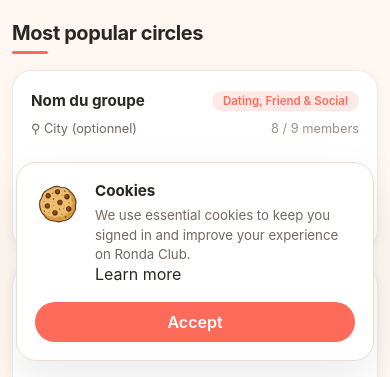
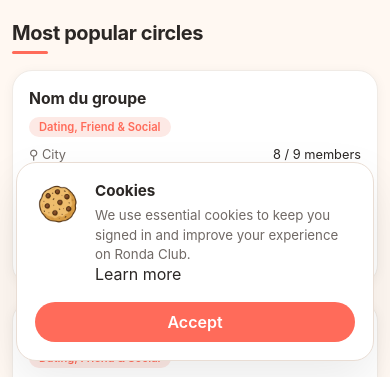
Before and after one commit to Cashadom/ronda-circle, a Next.js app: page / in a window 390 px wide. Shown: the part 467-844 px from the top of the page. Built offline with nearby package versions, Linux system fonts and the light colour scheme; no server answers; the database is empty.

Commit message:
Add Weekly Moments, circle gallery and mobile improvements

```diff
--- a/components/circles/CircleCard.css
+++ b/components/circles/CircleCard.css
@@ -10,6 +10,7 @@
   justify-content: space-between;
   min-height: 220px;
   transition: transform 0.18s ease, box-shadow 0.18s ease;
+  overflow: hidden;
 }
 
 .circle-card:hover {
@@ -23,7 +24,6 @@
   gap: 10px;
 }
 
-/* ─── Ligne titre + badge thème ───────────────────────────────── */
 .card-row-top {
   display: flex;
   align-items: flex-start;
@@ -37,6 +37,7 @@
   font-size: 1.05rem;
   color: #2B2725;
   line-height: 1.25;
+  margin: 0;
 }
 
 .card-category {
@@ -51,7 +52,6 @@
   white-space: nowrap;
 }
 
-/* ─── Ligne ville + membres ──────────────────────────────────── */
 .card-row-meta {
   display: flex;
   align-items: center;
@@ -63,17 +63,19 @@
   font-family: Inter, sans-serif;
   font-size: 0.88rem;
   color: #706965;
+  min-width: 0;
+  overflow: hidden;
+  text-overflow: ellipsis;
   white-space: nowrap;
 }
 
 .card-members {
   font-family: Inter, sans-serif;
   font-size: 0.85rem;
-  color: #9A918B;
+  color: #2B2725;
   white-space: nowrap;
 }
 
-/* ─── Description ────────────────────────────────────────────── */
 .card-description {
   font-family: Inter, sans-serif;
   font-size: 0.9rem;
@@ -82,22 +84,21 @@
   margin: 2px 0 0;
 }
 
-/* ─── Footer : créateur + strip + bouton Join ────────────────── */
 .card-footer {
-  display: flex;
+  display: grid;
+  grid-template-columns: auto minmax(0, 1fr) auto;
   align-items: center;
-  gap: 10px;
+  gap: 12px;
   margin-top: 18px;
   padding-top: 16px;
   border-top: 1px solid #F0EBE6;
-  flex-wrap: nowrap;
 }
 
 .card-creator {
   display: flex;
   align-items: center;
   gap: 8px;
-  flex-shrink: 0;
+  min-width: 0;
 }
 
 .creator-avatar {
@@ -121,38 +122,32 @@
   font-size: 0.82rem;
   color: #9A918B;
   white-space: nowrap;
+  overflow: hidden;
+  text-overflow: ellipsis;
 }
 
-/* ─── Moment Strip ───────────────────────────────────────────── */
 .moment-strip {
   display: flex;
   align-items: center;
-  flex: 1;
-  /* chevauchement : chaque image sauf la première est décalée à gauche */
+  min-width: 0;
+  overflow: hidden;
 }
 
 .moment-thumb {
   width: 36px;
   height: 36px;
-  border-radius: 8px;
+  border-radius: 9px;
   object-fit: cover;
   border: 2px solid #FFFFFF;
-  flex-shrink: 0;
-  /* chevauchement : toutes les thumbs sauf la première tirent à gauche */
+  flex: 0 0 36px;
   margin-left: -8px;
-  transition: transform 0.15s ease;
 }
 
 .moment-thumb:first-child {
   margin-left: 0;
 }
 
-.moment-strip:hover .moment-thumb {
-  margin-left: -4px;
-}
-
 .btn-join {
-  flex-shrink: 0;
   font-family: Inter, sans-serif;
   font-weight: 600;
   font-size: 0.85rem;
@@ -162,23 +157,32 @@
   border-radius: 999px;
   text-decoration: none;
   transition: background 0.18s ease;
-  display: inline-block;
-  margin-left: auto;
+  text-align: center;
+  white-space: nowrap;
 }
 
 .btn-join:hover {
   background: #F45542;
 }
 
-/* ─── Responsive ──────────────────────────────────────────────────────────── */
 @media (max-width: 640px) {
   .circle-card {
-    padding: 20px 18px;
+    padding: 18px 16px;
     min-height: 180px;
   }
 
+  .card-row-top {
+    flex-direction: column;
+    gap: 8px;
+  }
+
+  .card-row-meta {
+    align-items: flex-start;
+    gap: 8px;
+  }
+
   .card-title {
-    font-size: 0.95rem;
+    font-size: 0.98rem;
   }
 
   .card-description,
@@ -189,18 +193,36 @@
   }
 
   .card-category {
-    font-size: 0.72rem;
-    padding: 3px 11px;
+    font-size: 0.7rem;
+    padding: 3px 10px;
+  }
+
+  .card-footer {
+    grid-template-columns: 1fr;
+    gap: 10px;
+  }
+
+  .card-creator {
+    width: 100%;
+  }
+
+  .moment-strip {
+    width: 100%;
+    overflow-x: auto;
+    padding: 2px 0;
   }
 
   .moment-thumb {
-    width: 30px;
-    height: 30px;
-    margin-left: -6px;
+    width: 34px;
+    height: 34px;
+    flex-basis: 34px;
+    margin-left: 0;
+    margin-right: 6px;
   }
 
   .btn-join {
-    padding: 7px 16px;
+    width: 100%;
+    padding: 9px 16px;
     font-size: 0.8rem;
   }
 }
--- a/components/circles/CircleCard.jsx
+++ b/components/circles/CircleCard.jsx
@@ -19,7 +19,7 @@ export default function CircleCard({ circle }) {
         </div>
 
         <div className="card-row-meta">
-          <span className="card-city">⚲ {circle.city || 'City (optionnel)'}</span>
+          <span className="card-city">⚲ {circle.city || 'City'}</span>
           <span className="card-members">{count} / {capacity} members</span>
         </div>
 
```
